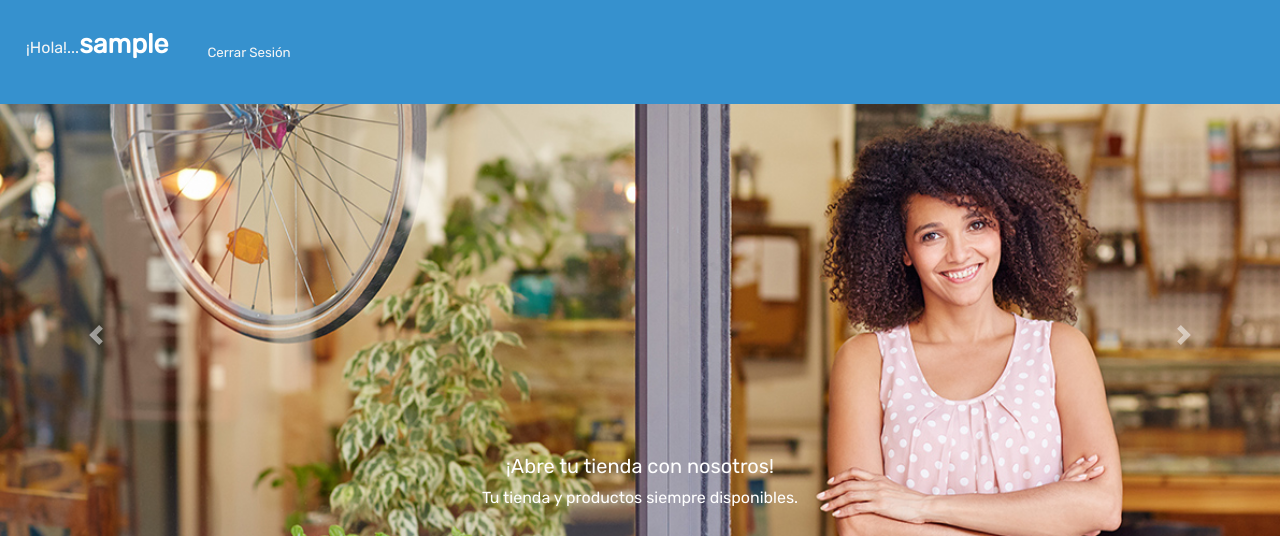
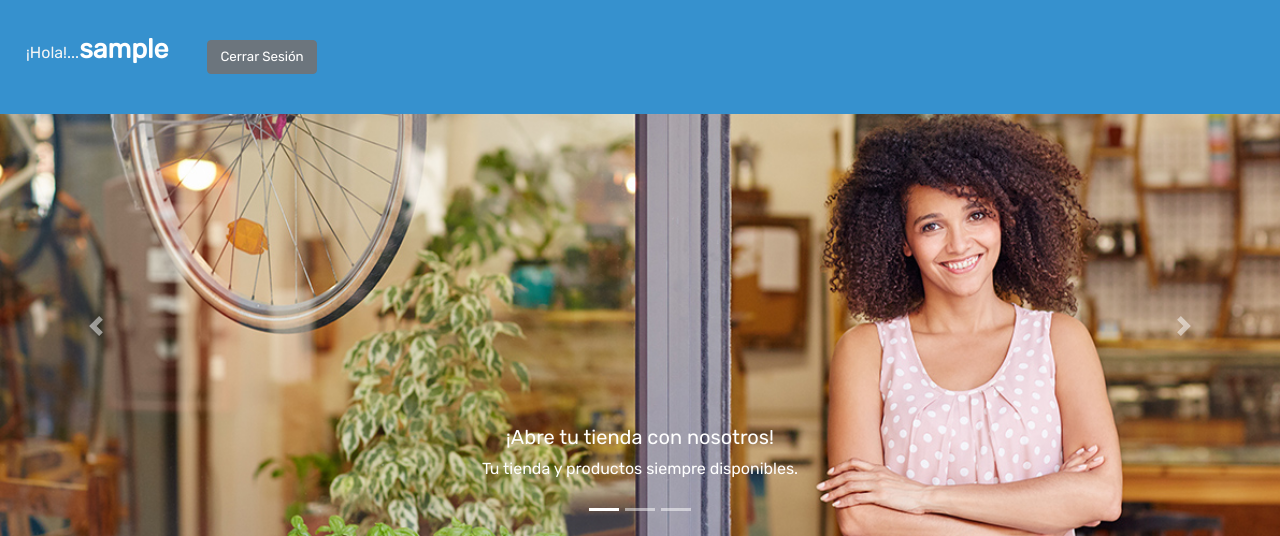
Before and after one commit to andrenimacion/pahtsa, a PHP site: page / in a window 1280 px wide. Shown: the top 536 px of the page. Run offline with PHP 8.4, Linux system fonts and the light colour scheme; the visitor is signed in with stand-in values (Sample User, id 1); data that the repository does not hold is empty; some libraries are stand-ins or nearby versions.

Commit message:
cambio de boton

```diff
--- a/index.php
+++ b/index.php
@@ -22,7 +22,7 @@
         <p style="margin-left: 10px;">¡Hola!...<?php echo '<strong style="color:white;">'.$usuario.'</strong>'; ?></p>
         <div id="supraMenu" class="container-fluid p-4"><a href="user_php/entrar.php" id="inSes" class="workMen" style="margin-left: 10px;">Iniciar Sesi&oacuten |</a>
             <a href="#" id="Reg" class="btn btn-primary" data-toggle="modal" data-target="#exampleModal" class="workMen" style="margin-left: 10px;">Registrarse</a>
-            <a href="cerrar_sesion.php" style="margin-left:15px; font-size:10pt;" id="cerSes" class="workMen" style="margin-left: 10px;">Cerrar Sesi&oacuten</a>
+            <a href="cerrar_sesion.php" style="margin-left:15px; font-size:10pt;" id="cerSes" class="btn btn-secondary" style="margin-left: 10px;">Cerrar Sesi&oacuten</a>
         </div>
     </div>
     <?php require_once('./modules_php/banner.php'); ?>
```
Also changed, not shown: img/comercio.jpg, img/compradoras.jpg, img/tienda1.jpg.
